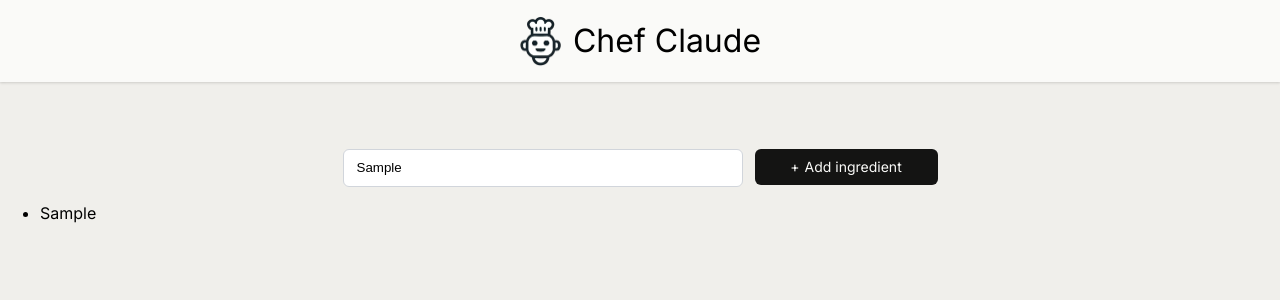
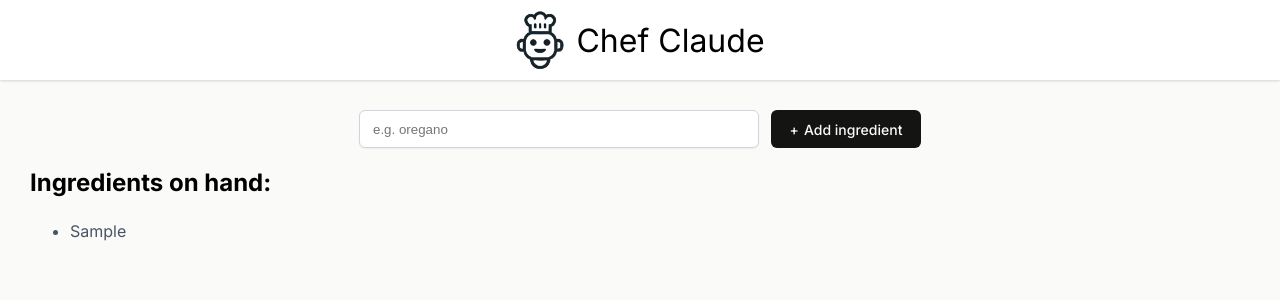
Before and after one commit to ryan-neubs/React-Course, a React (Vite) app: page / in a window 1280 px wide. Both pictures are taken after typing "Sample" into the empty fields and a click on the button "Add ingredient". Shown: the top 300 px of the page. Built offline with nearby package versions, Linux system fonts and the light colour scheme.

Commit message:
There is now a *fake* recipe you can toggle on and off

```diff
--- a/index.css
+++ b/index.css
@@ -5,63 +5,113 @@
 body {
     margin: 0;
     font-family: Inter, sans-serif;
-    background-color: #F0EFEB;
+    background-color: #FAFAF8;
 }
 
 header {
     display: flex;
+    justify-content: center;
     align-items: center;
-  justify-content: center;
-  background-color: #FAFAF8;
+    gap: 11px;
+    height: 80px;
+    background-color: white;
     box-shadow: 0px 1px 3px 0px rgba(0, 0, 0, 0.10), 0px 1px 2px 0px rgba(0, 0, 0, 0.06);
-  gap: 11px;
 }
 
 header > img {
-  width: 43px;
-  height: 52px;
+    width: 50px;
 }
 
 header > h1 {
-  font-size: 2rem;
     font-weight: 400;
 }
 
-/* main {
+main {
+    padding: 30px 30px 10px;
+}
 
-} */
-
-.ingredient-form {
+.add-ingredient-form {
     display: flex;
     justify-content: center;
     gap: 12px;
     height: 38px;
-  margin-top: 67px;
 }
 
-.ingredient-form > input {
+.add-ingredient-form > input {
     border-radius: 6px;
     border: 1px solid #D1D5DB;
     padding: 9px 13px;
-  box-shadow: 0px 1px 2px 0px rgba(0, 0, 0, 0,05);
+    box-shadow: 0px 1px 2px 0px rgba(0, 0, 0, 0.05);
     flex-grow: 1;
+    min-width: 150px;
     max-width: 400px;
-  min-width: 150px;
 }
 
-.ingredient-form > button {
+.add-ingredient-form > button {
     font-family: Inter, sans-serif;
-  font-weight: 500px;
-  font-size: 14px;
-  color: FAFAF8;
-  background-color: #141413;
-  width: 183px;
-  height: 36;
     border-radius: 6px;
     border: none;
+    background-color: #141413;
+    color: #FAFAF8;
+    width: 150px;
+    font-size: 0.875rem;
+    font-weight: 500;
 }
 
-.ingredient-form  > button::before {
+.add-ingredient-form > button::before {
     content: "+";
     margin-right: 5px;
 }
+
+ul.ingredients-list {
+    margin-bottom: 48px;
+}
+
+ul.ingredients-list > li {
+    color: #475467;
+    line-height: 28px;
+}
+
+.get-recipe-container {
+    display: flex;
+    justify-content: space-between;
+    align-items: center;
+    border-radius: 8px;
+    background: #F0EFEB;
+    padding: 10px 28px;
+}
+
+.get-recipe-container h3 {
+    font-size: 1.125rem;
+    font-weight: 500;
+    line-height: 24px;
+}
+
+.get-recipe-container p {
+    color: #6B7280;
+    font-size: 0.875rem;
+    line-height: 20px;
+}
+
+.get-recipe-container button {
+    border: none;
+    border-radius: 6px;
+    background: #D17557;
+    box-shadow: 0px 1px 2px 0px rgba(0, 0, 0, 0.05);
+    color: #FAFAF8;
+    padding: 9px 17px;
+    font-family: Inter, sans-serif;
+    font-size: 0.875rem;
+    cursor: pointer;
+}
+
+.suggested-recipe-container {
+    color: #475467;
+    line-height: 28px;
+    font-size: 1.125rem;
+    font-weight: 400;
+}
+
+.suggested-recipe-container ul li, .suggested-recipe-container ol li {
+    margin-bottom: 8px;
+}
--- a/src/Components/Main.jsx
+++ b/src/Components/Main.jsx
@@ -1,21 +1,26 @@
-import { useState } from "react";
+import React from "react"
 
 export default function Main() {
-    const [ingredients, setIngredients] = useState([])
 
-    const ingredientsListItems = ingredients.map(ingredient => <li key={ingredient}>{ingredient}</li>)
+    const [ingredients, setIngredients] = React.useState([]);
+    const [recipeShown, setRecipeShown] = React.useState(false);
 
-    function handleSubmit(event) {
-        event.preventDefault()
-        const formData = new FormData(event.currentTarget)
-        const newIngredient = formData.get("ingredient")
-        setIngredients(ingredients => [...ingredients, newIngredient])
+    const ingredientsListItems = ingredients.map(ingredient => (<li key={ingredient}>{ingredient}</li>));
+
+    function addIngredient(formData) {
+        const newIngredient = formData.get("ingredient");
+        if (!(newIngredient === "" || newIngredient === " ")) {
+            setIngredients(prevIngredients => [...prevIngredients, newIngredient]);
+        }
     }
 
+    function toggleRecipeShown() {
+        setRecipeShown(!recipeShown);
+    }
 
     return (
         <main>
-            <form onSubmit={handleSubmit} className="ingredient-form">
+            <form action={addIngredient} className="add-ingredient-form">
                 <input
                     type="text"
                     placeholder="e.g. oregano"
@@ -24,9 +29,50 @@
                 />
                 <button>Add ingredient</button>
             </form>
-            <ul>
-                {ingredientsListItems}
-            </ul>
+            {ingredients.length > 0 ? <section>
+                <h2>Ingredients on hand:</h2>
+                <ul className="ingredients-list" aria-live="polite">{ingredientsListItems}</ul>
+                {ingredients.length > 3 ?
+                <div className="get-recipe-container">
+                    <div>
+                        <h3>Ready for a recipe?</h3>
+                        <p>Generate a recipe from your list of ingredients.</p>
+                    </div>
+                    <button onClick={toggleRecipeShown}>{recipeShown ? "Hide Recipe" : "Get a recipe"}</button>
+                </div> : null}
+            </section> : null}
+            {recipeShown ? <section>
+                <h2>Chef Claude Recommends:</h2>
+                <article className="suggested-recipe-container" aria-live="polite">
+                    <p>Based on the ingredients you have available, I would recommend making a simple a delicious <strong>Beef Bolognese Pasta</strong>. Here is the recipe:</p>
+                    <h3>Beef Bolognese Pasta</h3>
+                    <strong>Ingredients:</strong>
+                    <ul>
+                        <li>1 lb. ground beef</li>
+                        <li>1 onion, diced</li>
+                        <li>3 cloves garlic, minced</li>
+                        <li>2 tablespoons tomato paste</li>
+                        <li>1 (28 oz) can crushed tomatoes</li>
+                        <li>1 cup beef broth</li>
+                        <li>1 teaspoon dried oregano</li>
+                        <li>1 teaspoon dried basil</li>
+                        <li>Salt and pepper to taste</li>
+                        <li>8 oz pasta of your choice (e.g., spaghetti, penne, or linguine)</li>
+                    </ul>
+                    <strong>Instructions:</strong>
+                    <ol>
+                        <li>Bring a large pot of salted water to a boil for the pasta.</li>
+                        <li>In a large skillet or Dutch oven, cook the ground beef over medium-high heat, breaking it up with a wooden spoon, until browned and cooked through, about 5-7 minutes.</li>
+                        <li>Add the diced onion and minced garlic to the skillet and cook for 2-3 minutes, until the onion is translucent.</li>
+                        <li>Stir in the tomato paste and cook for 1 minute.</li>
+                        <li>Add the crushed tomatoes, beef broth, oregano, and basil. Season with salt and pepper to taste.</li>
+                        <li>Reduce the heat to low and let the sauce simmer for 15-20 minutes, stirring occasionally, to allow the flavors to meld.</li>
+                        <li>While the sauce is simmering, cook the pasta according to the package instructions. Drain the pasta and return it to the pot.</li>
+                        <li>Add the Bolognese sauce to the cooked pasta and toss to combine.</li>
+                        <li>Serve hot, garnished with additional fresh basil or grated Parmesan cheese if desired.</li>
+                    </ol>
+                </article>
+            </section> : null}
         </main>
-    );
+    )
 }
```
Lines whose indentation alone changed are shown as unchanged.
